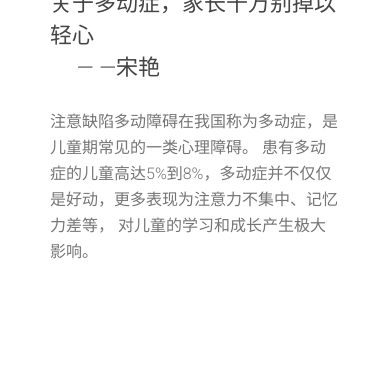
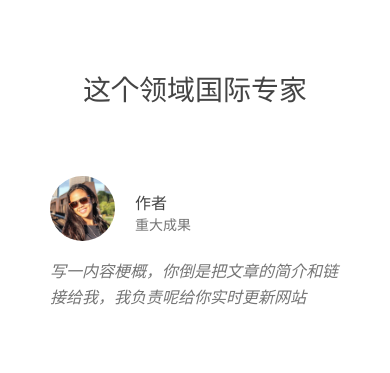
Before and after one commit to beizhongshashui/django_hnph, a Django app: page /hnph/ in a window 390 px wide. Shown: the part 3482-3855 px from the top of the page. Run offline with Django 3.2, Linux system fonts and the light colour scheme; some libraries are stand-ins or nearby versions; some web fonts are replaced.

Commit message:
视频的前段代码删除

```diff
--- a/django_hnph/templates/hnph/index.html
+++ b/django_hnph/templates/hnph/index.html
@@ -18,13 +18,13 @@
                             <div class="gradient dark"></div>
                         </li>
                         <li style="background-image:url({% static "assets/img/Z9A0178.jpg" %})">
-                             <!-- <div class="text center">
+                            <!--  <div class="text center">
                                 <h1 class="heading center white margin-bottom-small flex-animation no-opacity">轮播二</h1>
                                 <p class="heading white center margin-bottom flex-animation no-opacity">宣传点</p>
                                 <div class="padding-onlytop-md flex-animation no-opacity">
                                     <a href="" class="btn-alt small shadow margin-xs-bottom-small">Download Now</a>
                                 </div>
-                            </div> -->
+                            </div>  -->
                             <div class="gradient dark"></div>
                         </li>
                         <li style="background-image:url({% static "assets/img/Z9A0086.jpg" %})">
@@ -133,28 +133,11 @@
                     <!-- END Services -->
                     <!-- Video Section -->
                     <div class="container">
-                        <div class="row no-margin padding-lg">
-                            <div class="col-md-7 padding-leftright-null">
-                                <div data-responsive="child-height" data-responsive-id="video" class="text padding-md-top-null height-auto-md">
-                                    <!-- Video Popup -->
-                                    <a class="popup-vimeo" href="assets/img/videoSong.mp4">
-                                        <img src={% static "assets/img/pic_video_icon.PNG" %} alt="">
-                                    </a>
-                                    <!-- END Video Popup -->
-                                </div>
-                            </div>
-                            <div class="col-md-5 padding-leftright-null">
-                                <div data-responsive="parent-height" data-responsive-id="video" class="text padding-md-top-null padding-md-bottom-null">
-                                    <h3 class="margin-bottom-null left">关于多动症，家长千万别掉以轻心<br></h3>
-                                    <h3>&nbsp    &nbsp    &nbsp—&nbsp—宋艳</h3>
-                                    <div class="padding-onlytop-sm">
-                                        <p class="margin-bottom">注意缺陷多动障碍在我国称为多动症，是儿童期常见的一类心理障碍。
-                                            患有多动症的儿童高达5%到8%，多动症并不仅仅是好动，更多表现为注意力不集中、记忆力差等，
-                                            对儿童的学习和成长产生极大影响。</p>
-                                    </div>
-                                </div>
-                            </div>
-                        </div>
+
+
+                        <!-- 视频部分删除 -->
+
+
                     </div>
                     <!-- END Video Section -->
                     <!--  Section Image Background with overlay  -->
```
